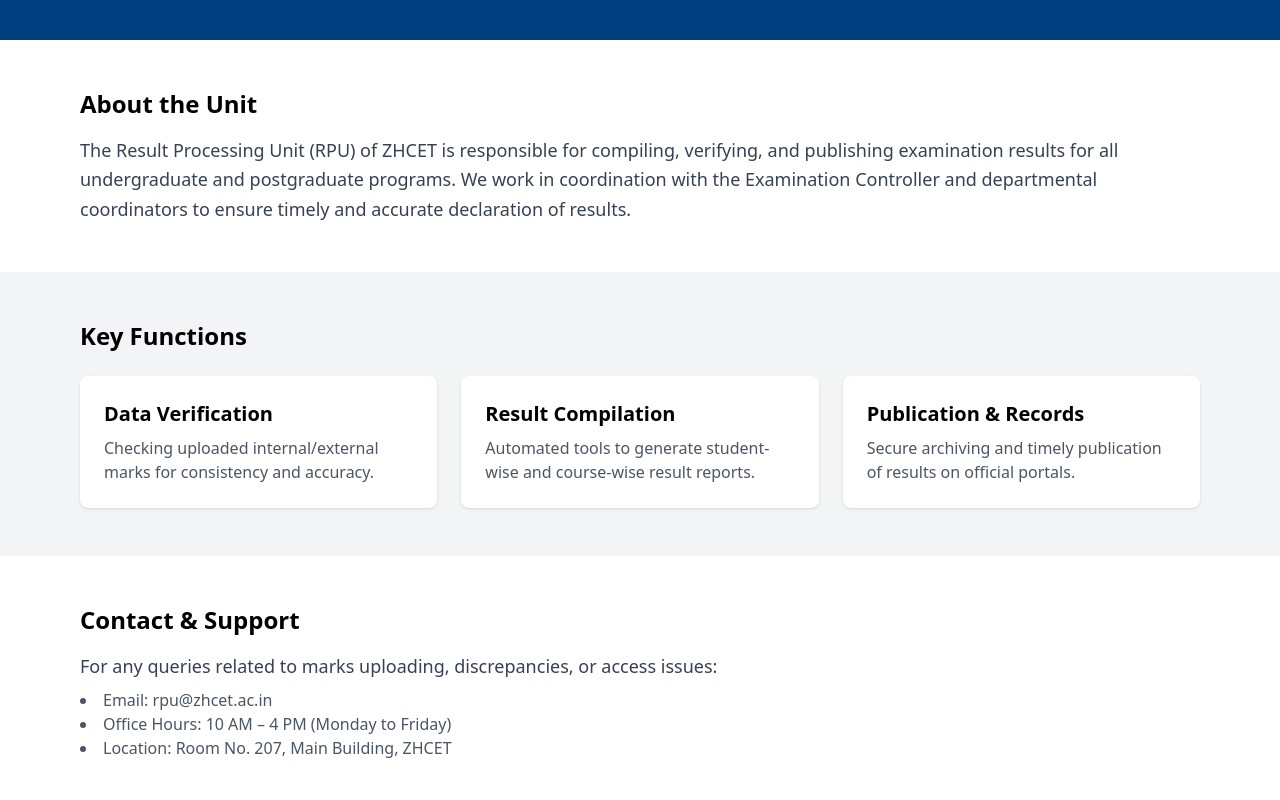
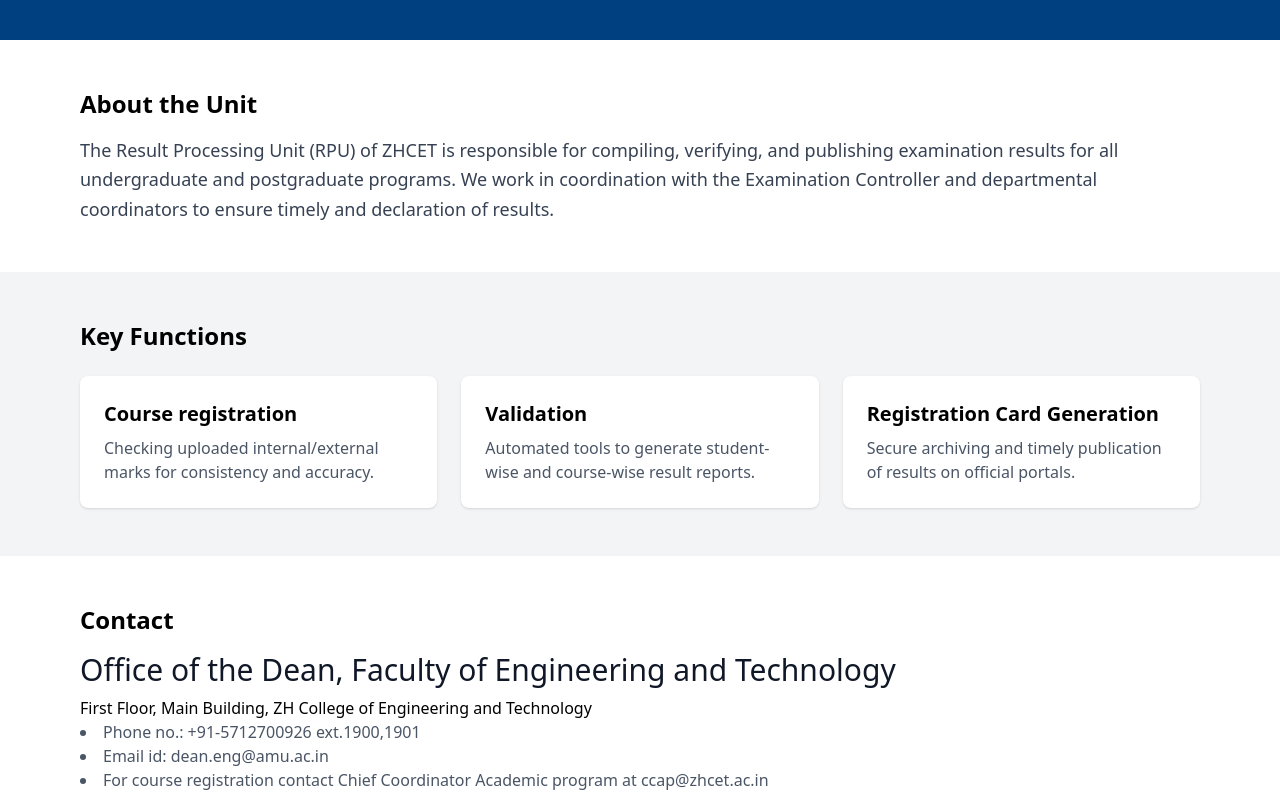
Before and after one commit to Kuldeep12mohan/dean-website, a React (Vite) app in the folder frontend/: page / in a window 1280 px wide. Shown: the part 240-1040 px from the top of the page. Built offline with nearby package versions, Linux system fonts and the light colour scheme.

Commit message:
made changes in home page

```diff
--- a/frontend/components/Home.jsx
+++ b/frontend/components/Home.jsx
@@ -21,7 +21,7 @@
         <p className="text-gray-700 text-lg leading-relaxed">
           The Result Processing Unit (RPU) of ZHCET is responsible for compiling, verifying, and publishing examination results
           for all undergraduate and postgraduate programs. We work in coordination with the Examination Controller and departmental coordinators
-          to ensure timely and accurate declaration of results.
+          to ensure timely and  declaration of results.
         </p>
       </section>
 
@@ -29,19 +29,19 @@
         <h2 className="text-2xl font-semibold mb-6">Key Functions</h2>
         <div className="grid gap-6 md:grid-cols-3">
           <div className="bg-white shadow p-6 rounded-lg">
-            <h3 className="text-xl font-semibold mb-2">Data Verification</h3>
+            <h3 className="text-xl font-semibold mb-2">Course registration</h3>
             <p className="text-gray-600">
               Checking uploaded internal/external marks for consistency and accuracy.
             </p>
           </div>
           <div className="bg-white shadow p-6 rounded-lg">
-            <h3 className="text-xl font-semibold mb-2">Result Compilation</h3>
+            <h3 className="text-xl font-semibold mb-2">Validation</h3>
             <p className="text-gray-600">
               Automated tools to generate student-wise and course-wise result reports.
             </p>
           </div>
           <div className="bg-white shadow p-6 rounded-lg">
-            <h3 className="text-xl font-semibold mb-2">Publication & Records</h3>
+            <h3 className="text-xl font-semibold mb-2">Registration Card Generation</h3>
             <p className="text-gray-600">
               Secure archiving and timely publication of results on official portals.
             </p>
@@ -50,14 +50,15 @@
       </section>
 
       <section className="px-6 md:px-20 py-12 bg-white">
-        <h2 className="text-2xl font-semibold mb-4">Contact & Support</h2>
-        <p className="text-gray-700 text-lg mb-2">
-          For any queries related to marks uploading, discrepancies, or access issues:
+        <h2 className="text-2xl font-semibold mb-4">Contact</h2>
+        <p className="text-gray-900 text-3xl mb-2">
+          Office of the Dean, Faculty of Engineering and Technology
         </p>
+        <p>First Floor, Main Building, ZH College of Engineering and Technology</p>
         <ul className="text-gray-600 text-md list-disc list-inside">
-          <li>Email: rpu@zhcet.ac.in</li>
-          <li>Office Hours: 10 AM – 4 PM (Monday to Friday)</li>
-          <li>Location: Room No. 207, Main Building, ZHCET</li>
+          <li>Phone no.: +91-5712700926 ext.1900,1901</li>
+          <li>Email id: dean.eng@amu.ac.in</li>
+          <li>For course registration contact Chief Coordinator Academic program at <a href="">ccap@zhcet.ac.in</a></li>
         </ul>
       </section>
 
--- /dev/null
+++ b/frontend/components/Sidebar.jsx
@@ -0,0 +1,4 @@
+const Sidebar = ()=>{
+
+}
+export default Sidebar;
```
